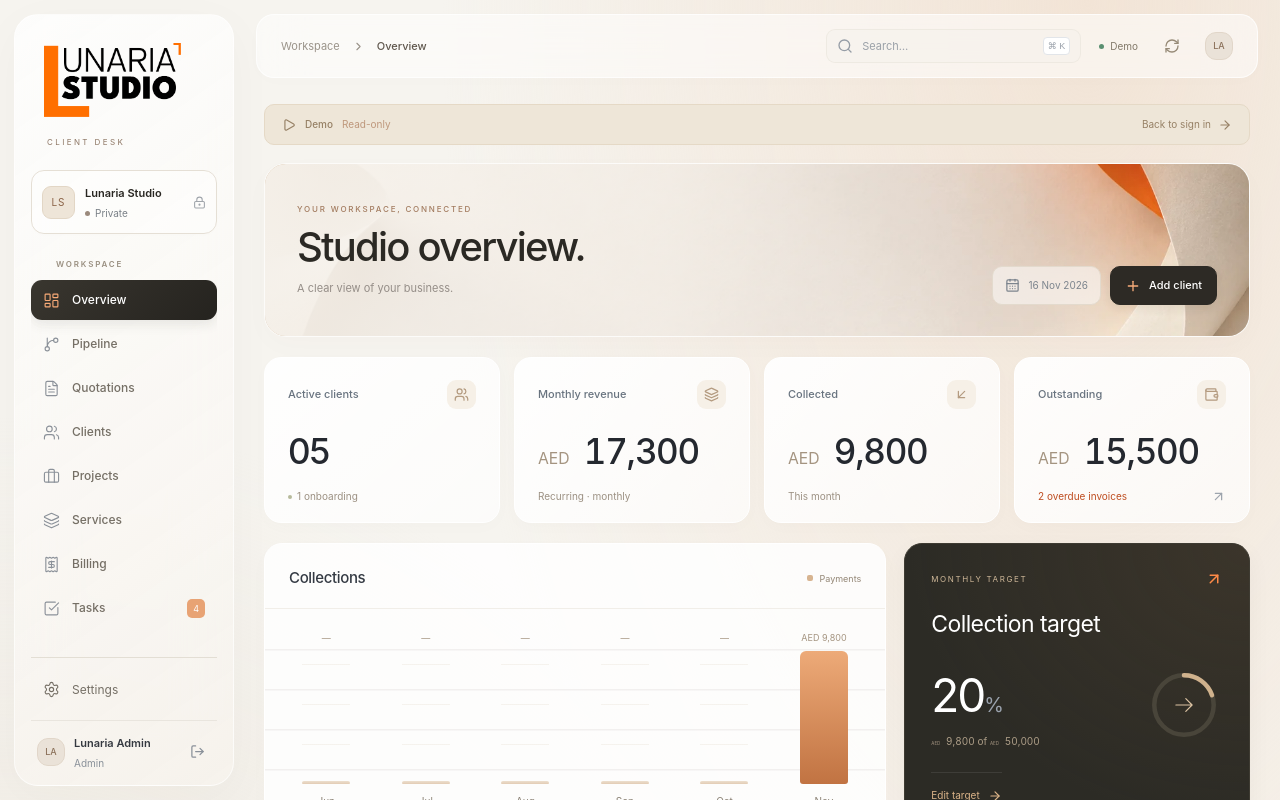
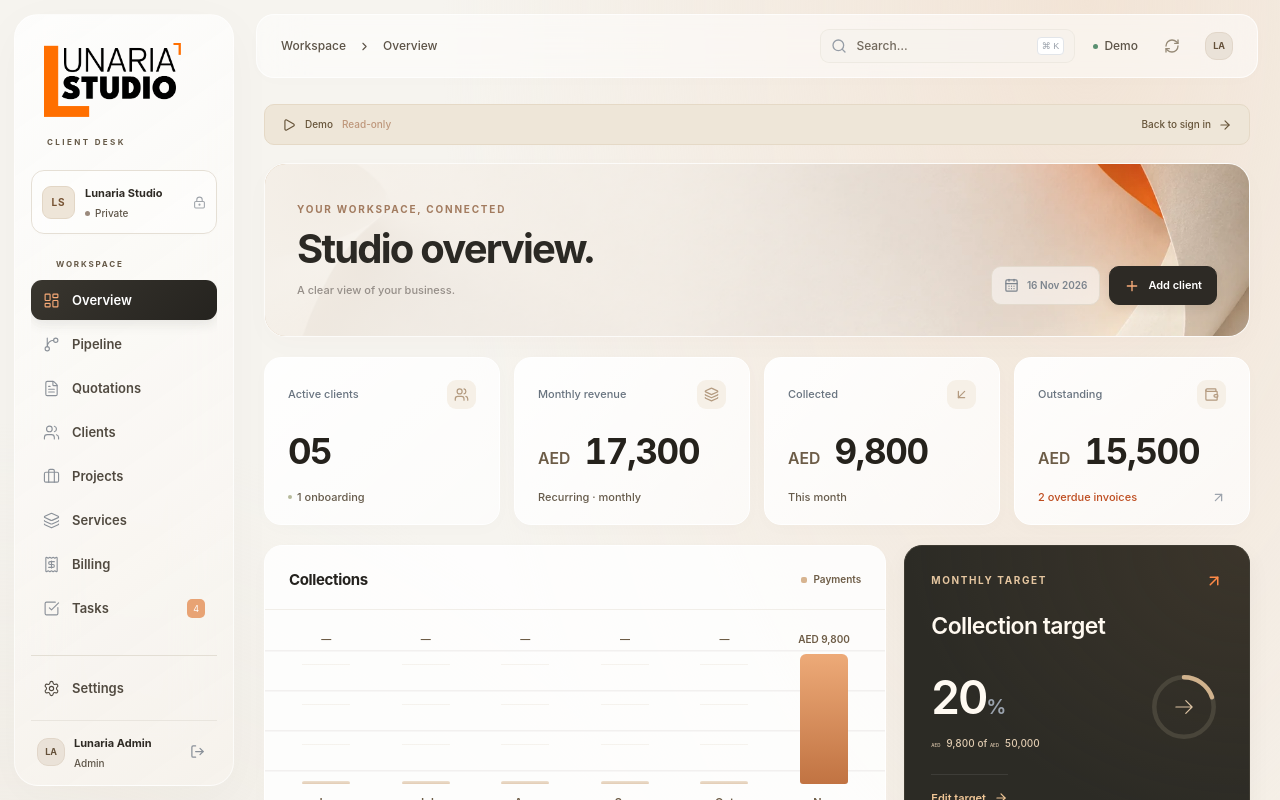
Before and after one commit to sachinc2412-jpg/lunaria-studio, a Next.js app in the folder cms/: page / in a window 1280 px wide. Both pictures are taken after a click on the button "Explore demo". Shown: the top 800 px of the page. Built offline with nearby package versions, Linux system fonts and the light colour scheme.

Commit message:
Improve CMS readability with darker text and stronger font weights

```diff
--- /dev/null
+++ b/cms/app/contrast.css
@@ -0,0 +1,84 @@
+/* Readable text throughout the CMS. Keep light text on dark surfaces. */
+.app-shell{--ink:#24221e;--muted:#5e574c;color:#24221e;font-weight:500}
+.app-shell :is(h1,h2,h3,h4){color:#24221e;font-weight:650}
+.app-shell :is(.page-heading h1,.overview-heading h1){font-weight:650}
+.app-shell :is(.eyebrow,.nav-label,.desk-label,.app-footer){color:#655947;font-weight:650}
+.app-shell .eyebrow{font-size:10px}
+.app-shell :is(.overview-caption,.breadcrumbs,.breadcrumbs strong,.sync-status){color:#5c5347;font-weight:550}
+.app-shell .overview-caption{font-size:13px}
+.app-shell .breadcrumbs,.app-shell .sync-status{font-size:12px}
+.app-shell .sidebar nav button,.app-shell .settings-link{color:#514a40;font-size:13px;font-weight:600}
+.app-shell .sidebar nav button.active,.app-shell .settings-link.active{color:#fff}
+.app-shell .workspace-label strong,.app-shell .user-block strong{color:#2e2a24;font-weight:650}
+.app-shell .workspace-label span,.app-shell .user-block small{color:#5e5548;font-weight:550}
+.app-shell .workspace-label .workspace-monogram{color:#775333;font-weight:650}
+.app-shell .global-search input{color:#373129;font-size:12px;font-weight:550}
+.app-shell input::placeholder{color:#72695d;opacity:1}
+.app-shell :is(.button,.text-button,.date-chip,.tabs button,.project-filters button,.quote-steps button){font-weight:600}
+.app-shell :is(.text-button,.sales-section-title button){color:#86562d}
+.app-shell .tabs button{color:#655a4b;font-size:12px}
+.app-shell .tabs button.active{color:#30291f;font-weight:650}
+.app-shell .button.primary{color:#fff}
+.app-shell .stat>div{color:#5b5143;font-size:12px;font-weight:600}
+.app-shell .stat>strong{color:#25221c;font-weight:650}
+.app-shell .stat p{color:#665b4b;font-size:11px;font-weight:550}
+.app-shell .stat p.warm{color:#a24f29}
+.app-shell .money small{color:#6c5c47;font-weight:600}
+.app-shell .panel-heading h3{font-weight:650}
+.app-shell :is(th,.table-footer){color:#615544;font-weight:650;font-size:11px}
+.app-shell td{color:#4f473b;font-size:12px;font-weight:500}
+.app-shell :is(.client-cell strong,td strong,.cell-title,.cell-title strong){color:#2e281f;font-size:12px;font-weight:650}
+.app-shell :is(.client-cell small,.cell-title small,.project-cell-sub){color:#675c4c;font-size:11px;font-weight:500}
+.app-shell :is(.muted,.inline-empty,.form-hint,.project-hint,.project-empty,.sales-empty,.lane-empty){color:#685d4d;font-weight:500}
+.app-shell .badge{font-weight:650;font-size:10px;color:#4b6037}
+.app-shell :is(.badge.overdue,.badge.lost){color:#934723}
+.app-shell :is(.badge.onboarding,.badge.in-progress){color:#80602d}
+.app-shell :is(.badge.paused,.badge.archived){color:#625a4d}
+.app-shell :is(.legend,.chart-col>span,.chart-col small){color:#6d5c46;font-weight:600}
+.app-shell :is(.legend,.chart-col>span){font-size:10px}
+.app-shell .chart-col small{font-size:11px}
+.app-shell .target-panel h3{color:#fff9f0;font-weight:600}
+.app-shell .target-top{color:#e5c6a0;font-size:10px;font-weight:650}
+.app-shell .target-bottom strong{color:#fffaf2;font-weight:600}
+.app-shell .target-bottom span,.app-shell .target-bottom .money small{color:#e0cbb0;font-weight:550}
+.app-shell .target-panel>button{color:#f0c696;font-weight:600;font-size:11px}
+.app-shell .sales-section-title>span{color:#3f382d;font-size:14px;font-weight:650}
+.app-shell .sales-summary>button>span{color:#5e5140;font-size:12px;font-weight:600}
+.app-shell .sales-summary strong{color:#29231c;font-weight:650}
+.app-shell .sales-summary small{color:#6c5d48;font-size:11px;font-weight:500}
+.app-shell :is(.sales-kpis>div>span,.project-stats>div>span,.quote-summary span){color:#5b5040;font-size:12px;font-weight:600}
+.app-shell :is(.sales-kpis strong,.project-stats strong,.quote-summary strong){color:#2a241c;font-weight:650}
+.app-shell :is(.project-stats small,.sales-kpis small){color:#655944;font-size:11px;font-weight:500}
+.app-shell .project-stats>div.project-profit :is(strong,.money){color:#3f5631;font-weight:650}
+.app-shell .project-stats>div.project-profit :is(span,small){color:#536244;font-weight:600}
+.app-shell .project-stats>div.project-profit.loss :is(strong,.money,span,small){color:#914721}
+.app-shell .project-overview-title b{color:#414a31;font-weight:650;font-size:13px}
+.app-shell :is(.project-overview-title small,.project-overview>span>small){color:#616449;font-size:11px;font-weight:550}
+.app-shell .project-overview .money{color:#424b32;font-weight:650}
+.app-shell .project-positive .money{color:#3c613e}
+.app-shell :is(.focus-item strong,.task-row strong){color:#342c21;font-size:12px;font-weight:650}
+.app-shell :is(.focus-item small,.task-row small,.focus-footer){color:#6c5b46;font-size:11px;font-weight:500}
+.app-shell :is(.deal-card,.pipeline-lane){color:#4f4538}
+.app-shell .deal-card :is(strong,h3){color:#2d251c;font-weight:650}
+.app-shell :is(.deal-card small,.deal-card p,.lane-value,.lane-empty){color:#6c5d48;font-weight:550}
+.app-shell .sales-status{font-weight:650}
+.app-shell :is(.detail-list dt,.profile-grid dt,.settings-grid dt){color:#615542;font-weight:600}
+.app-shell :is(.detail-list dd,.profile-grid dd,.settings-grid dd){color:#352b1e;font-weight:550}
+.app-shell .avatar{color:#65513a;font-weight:650}
+.app-shell :is(.demo-banner,.welcome-strip){color:#665439;font-weight:550}
+.editor-dialog,.sales-dialog{color:#32291e;font-weight:500}
+.editor-header h2{color:#29221a;font-weight:650}
+.editor-dialog .eyebrow{color:#735c3f;font-weight:650}
+.field>span{color:#584a37;font-size:12px;font-weight:650}
+.field input,.field select,.field textarea,.money-input{color:#30271c;font-weight:550}
+.field input::placeholder,.field textarea::placeholder{color:#756956;opacity:1}
+.editor-dialog :is(.form-hint,.editor-footer>span,.sales-form-title){color:#68583f;font-weight:550}
+.editor-dialog :is(.quote-steps button,.button){font-weight:600}
+.editor-dialog .button.primary{color:white}
+.entry-scene :is(.entry-eyebrow,.entry-field>span){color:#3b493e;font-weight:650}
+.entry-scene .entry-card h1{color:#25312b;font-weight:650}
+.entry-scene :is(.entry-card-heading>p:last-child,.entry-card-footer,.entry-disciplines){color:#4e5c50;font-weight:550}
+.entry-scene .entry-input input{color:#24372e;font-weight:550}
+.entry-scene .entry-input input::placeholder{color:#596e60;opacity:1}
+.entry-scene :is(.entry-submit,.entry-demo){font-weight:650}
+@media(max-width:600px){.app-shell .stat>div{font-size:12px}.app-shell .stat p{font-size:11px}.app-shell .sales-summary>button>span{font-size:12px}}
--- a/cms/app/layout.tsx
+++ b/cms/app/layout.tsx
@@ -1,4 +1,5 @@
 import type { Metadata } from 'next';
 import './globals.css';
+import './contrast.css';
 export const metadata:Metadata={title:'Lunaria — Client Desk',description:'Your clients, creative work and finances. Thoughtfully connected.',icons:{icon:'/favicon.svg'}};
 export default function Layout({children}:{children:React.ReactNode}){return <html lang="en"><body>{children}</body></html>;}
```
